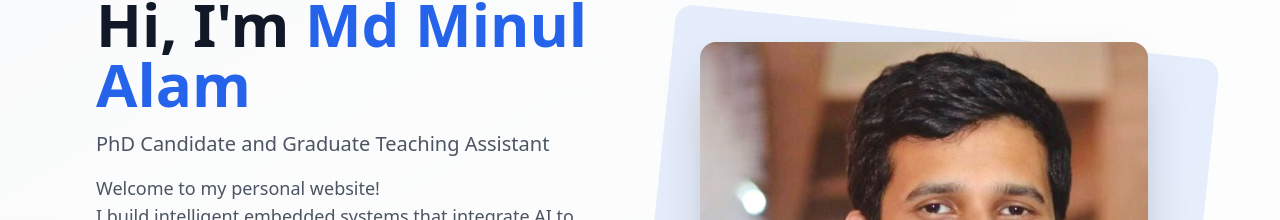
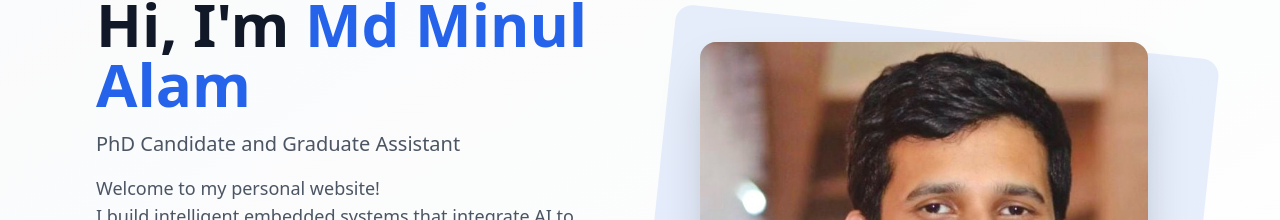
Before and after one commit to mdminulalam/mdminulalam.github.io, a React (Vite) app: page / in a window 1280 px wide. Shown: the part 166-386 px from the top of the page. Built offline with nearby package versions, Linux system fonts and the light colour scheme.

Commit message:
Update Hero section App.tsx

```diff
--- a/src/App.tsx
+++ b/src/App.tsx
@@ -396,7 +396,7 @@ function App() {
                   <span className="text-blue-600 dark:text-blue-400">Md Minul Alam</span>
                 </h1>
                 <p className="text-xl sm:text-xl text-gray-600 dark:text-gray-300 font-medium">
-                  PhD Candidate and Graduate Teaching Assistant
+                  PhD Candidate and Graduate Assistant
                 </p>
                 <p className="text-lg text-gray-600 dark:text-gray-300 max-w-lg">
                  <p> Welcome to my personal website!</p>
```
